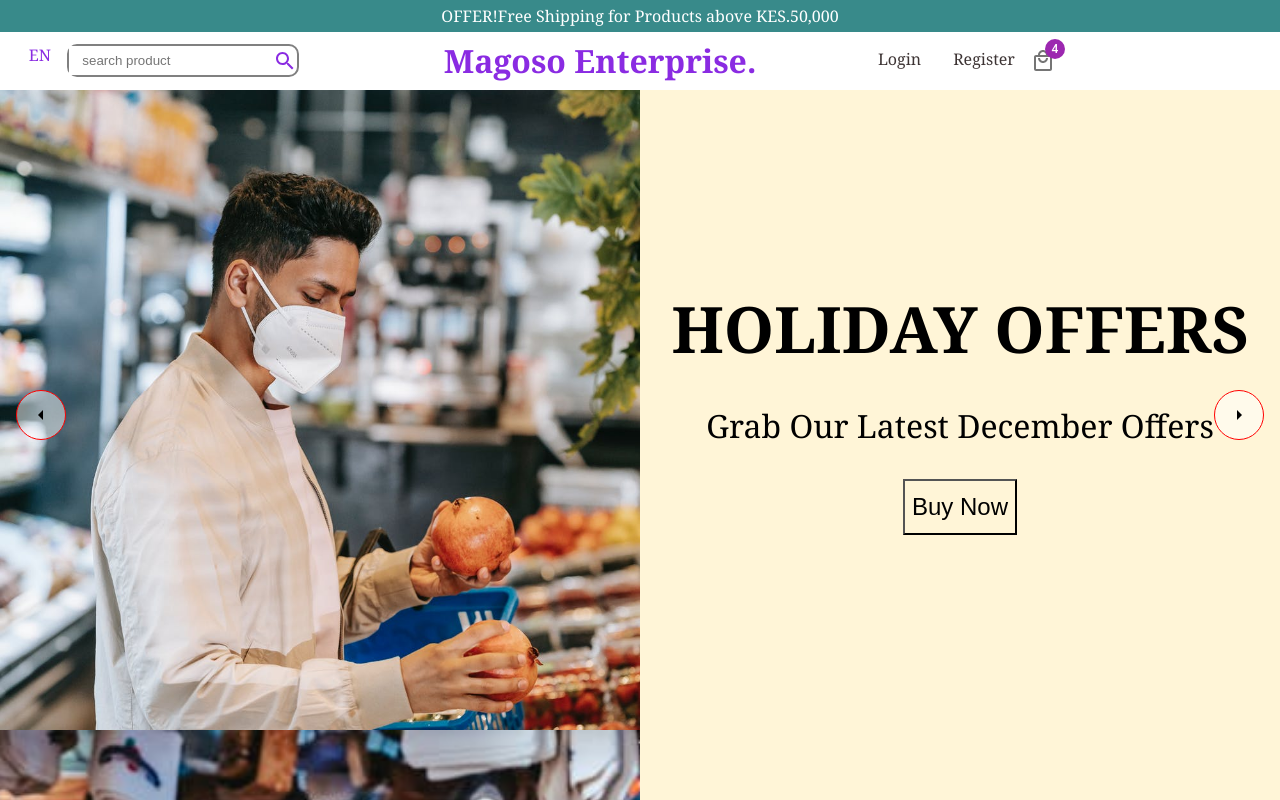
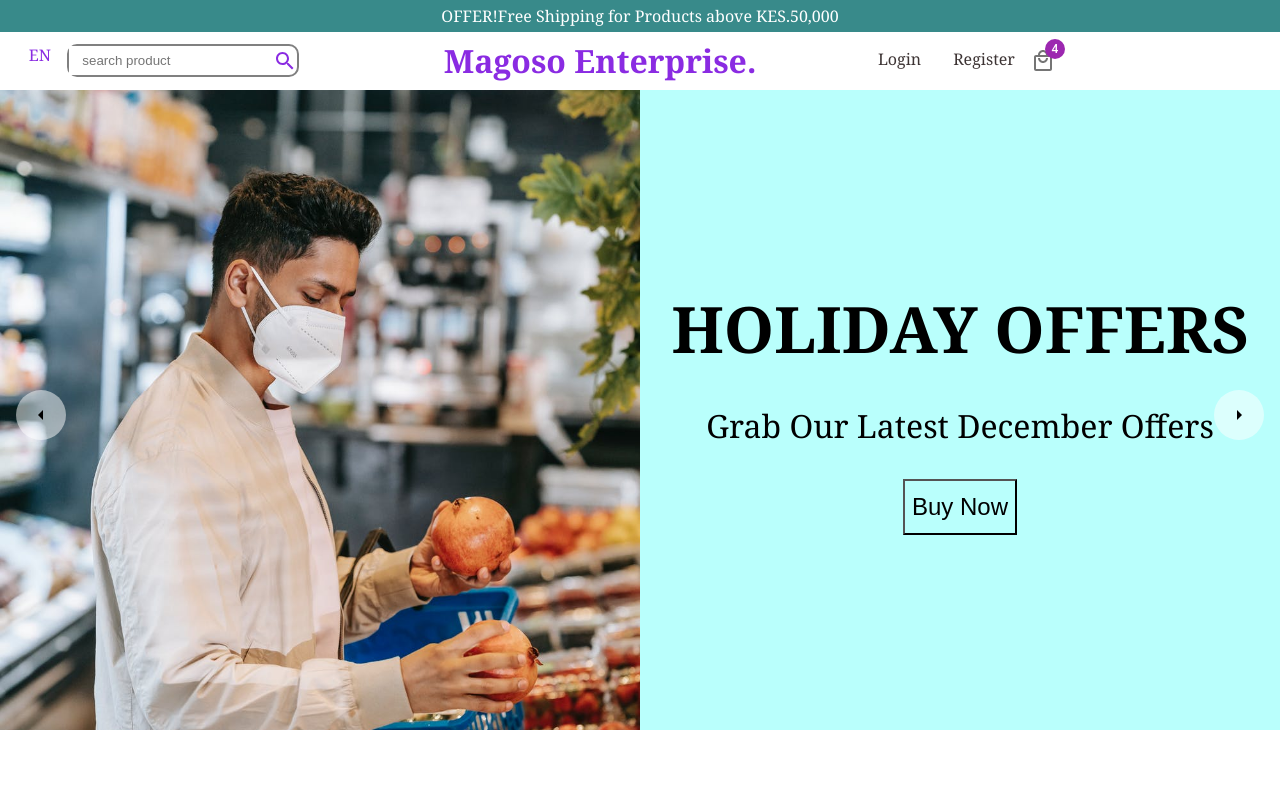
Before and after one commit to mosehkerubo/ecommerce, a React (Create React App) app: page / in a window 1280 px wide. Shown: the top 800 px of the page. Built offline with nearby package versions, Linux system fonts and the light colour scheme; the HTML template or start-up script is replaced by a standard one.

Commit message:
added slides

```diff
--- a/src/components/Slider/Slider.css
+++ b/src/components/Slider/Slider.css
@@ -1,14 +1,21 @@
 .slide-Wrapper{
 position: relative;
     height: 100vh;
+    display: flex;
+    overflow: hidden;
+    /* width: 100vw; */
 
 }
 
 .slide{
-    background-color: #FFF5D7;
     display: flex;
    width: 100%;
    height:80%;
+   flex: 0 0 100vw;
+   overflow: hidden;
+transition: all 1.5s ease;
+
+
 }
 .slide-image{
     flex: 1;
@@ -59,9 +66,10 @@ padding:1em 0;
     position: absolute;
     top: 40%;
     transform: translateY(-40%);
+z-index: 2;
+
     /* cursor: pointer; */
     height: 50px;
-    border: solid 1px red;
     border-radius: 50px;
     display: flex;
     align-items: center;
@@ -74,9 +82,14 @@ padding:1em 0;
     right: 0;
     margin-right: 1em;
 cursor: pointer;
+
+
 }
 
 .left-arrow{
 margin-left: 1em;
 cursor: pointer;
+
+
+
 }
--- a/src/components/Slider/Slider.js
+++ b/src/components/Slider/Slider.js
@@ -1,4 +1,4 @@
-import React from "react";
+import React, { useState } from "react";
 
 import ArrowLeftOutlinedIcon from '@mui/icons-material/ArrowLeftOutlined';
 
@@ -9,15 +9,35 @@ import { slides } from "../../data";
 
 import "./Slider.css"
 import { Slide } from "@mui/material";
+import { Translate } from "@mui/icons-material";
 
-const handleClick=()=>{
-    alert(" hey rose")
-}
+
+
+
 
 const Slider= () => {
+    const[slideIndex,setSlideIndex]=useState(0);
+
+    const handleClick=(direction)=>{
+
+        if(
+
+                direction==="left")
+                {
+                   setSlideIndex(slideIndex>0?slideIndex-1:2)
+                }else
+                {
+                  setSlideIndex(slideIndex<2?slideIndex+1:0)
+
+                }
+
+
+
+
+    }
     return(
         <div className="slide-Wrapper">
-            <div className="left-arrow" onClick={handleClick}>
+            <div className="left-arrow" onClick={()=>handleClick("left")}>
                 <ArrowLeftOutlinedIcon/>
             </div>
 
@@ -25,7 +45,7 @@ const Slider= () => {
             {
 slides.map(slide=>{
 return (
-<div className="slide">
+<div className="slide" style={{backgroundColor:slide.bg,transform:`translateX(${slideIndex*-100}vw)`}}>
 
 <div className="slide-image">
     <img src={slide.img} />
@@ -46,7 +66,7 @@ return (
 
 
 
-            <div className="right-arrow" onClick={handleClick}>
+            <div className="right-arrow" onClick={()=> handleClick ("right")}>
            < ArrowRightOutlinedIcon/>
             </div>
 
--- a/src/data.js
+++ b/src/data.js
@@ -3,7 +3,8 @@ export const slides=[
     id:1,
     img:"/Images/orange.jpeg",
     title:"HOLIDAY OFFERS",
-    des:"Grab Our Latest December Offers"
+    des:"Grab Our Latest December Offers",
+    bg:"#B9FFFC"
     },
 
 
@@ -13,7 +14,8 @@ export const slides=[
             id:2,
             img:"/Images/bread-lady.jpeg",
             title:"CLEARANCE SALE",
-            des:"Here Comes Our Final ProductsFor The Year"
+            des:"Here Comes Our Final ProductsFor The Year",
+            bg:"#A3D8F4"
             },
 
 
@@ -25,7 +27,8 @@ export const slides=[
                 id:3,
                 img:"/Images/gloceries.jpeg",
                 title:"NEW ARRIVALS",
-                des:"Dont Afford to Miss Yourself Quality products That Have Arrived in The Market"
+                des:"Dont Afford to Miss Yourself Quality products That Have Arrived in The Market",
+                bg:"#F5FDB0"
                 },
 
 
```
